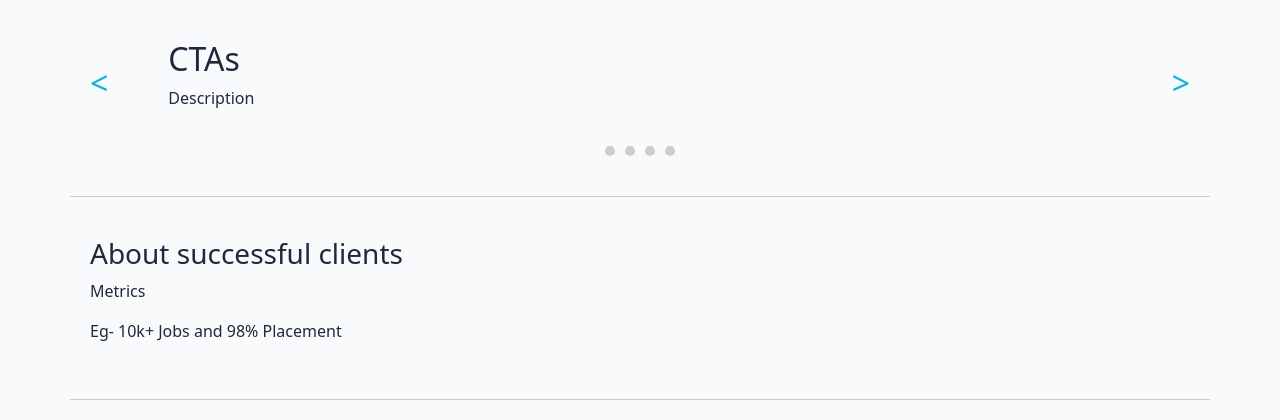
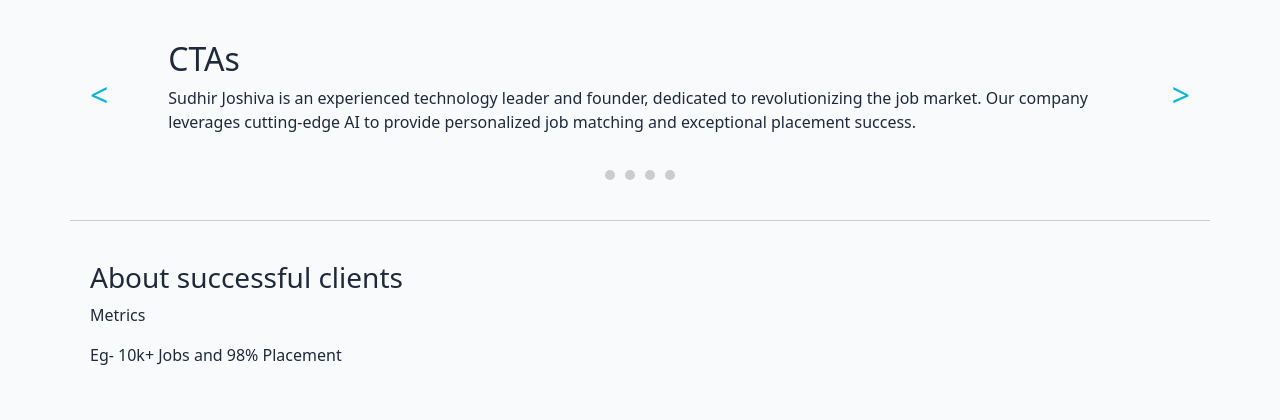
Before and after one commit to chinmayc0707/Ai-job-finder, a Python web app: template templates/index.html in a window 1280 px wide. Shown: the part 58-478 px from the top of the page. Run offline with Jinja, Linux system fonts and the light colour scheme; the template is opened without the code that fills it, so the values that code supplies are empty; some libraries are stand-ins or nearby versions.

Commit message:
Update CTA text with company information
Co-authored-by: chinmayc0707 <139462368+chinmayc0707@users.noreply.github.com>

```diff
--- a/templates/index.html
+++ b/templates/index.html
@@ -124,7 +124,7 @@
             <div class="arrow">&lt;</div>
             <div class="hero-carousel-content">
                 <h2>CTAs</h2>
-                <p>Description</p>
+                <p>Sudhir Joshiva is an experienced technology leader and founder, dedicated to revolutionizing the job market. Our company leverages cutting-edge AI to provide personalized job matching and exceptional placement success.</p>
             </div>
             <div class="arrow">&gt;</div>
         </div>
```
